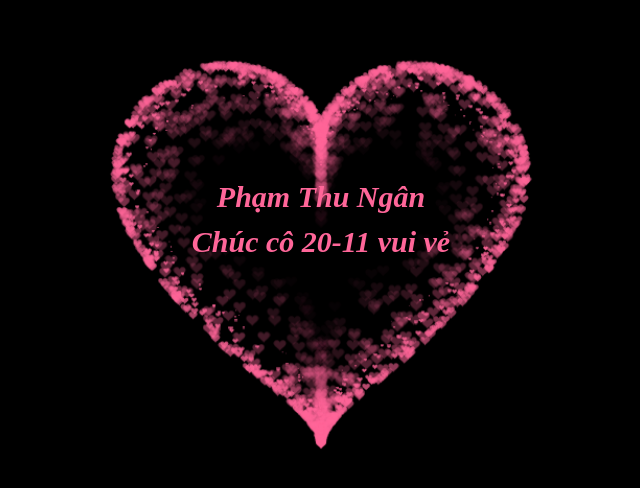
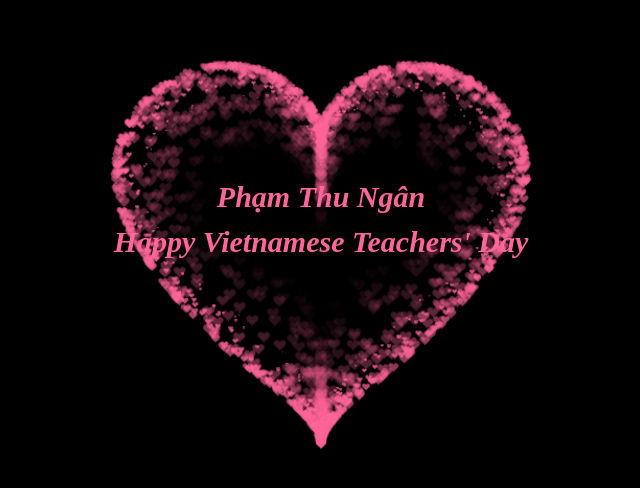
Before and after one commit to MinhFE/heart, a plain HTML site: page index.html in a window 1280 px wide. Shown: the part 148-636 px from the top of the page, without its empty margins (319-959 px from the left). Drawn offline with Linux system fonts and the light colour scheme.

Commit message:
"fix-name"

```diff
--- a/index.html
+++ b/index.html
@@ -2,7 +2,7 @@
 <html>
 
 <head>
-  <title>Nguyễn Đinh Tiến Dũng</title>
+  <title>Phạm Thu Ngân</title>
   <meta name="Generator" content="EditPlus" />
   <meta name="Author" content="" />
   <meta name="Keywords" content="" />
@@ -380,7 +380,7 @@
     })(document.getElementById("pinkboard"));
   </script>
   <h2 class="name">Phạm Thu Ngân</h2>
-  <h3 class="date">Chúc cô 20-11 vui vẻ</h3>
+  <h3 class="date">Happy Vietnamese Teachers' Day</h3>
 </body>
 
 </html>
```
